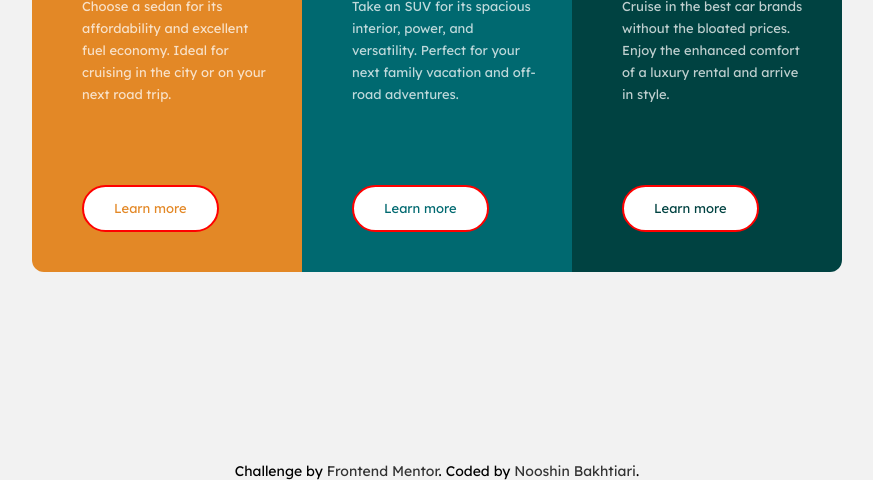
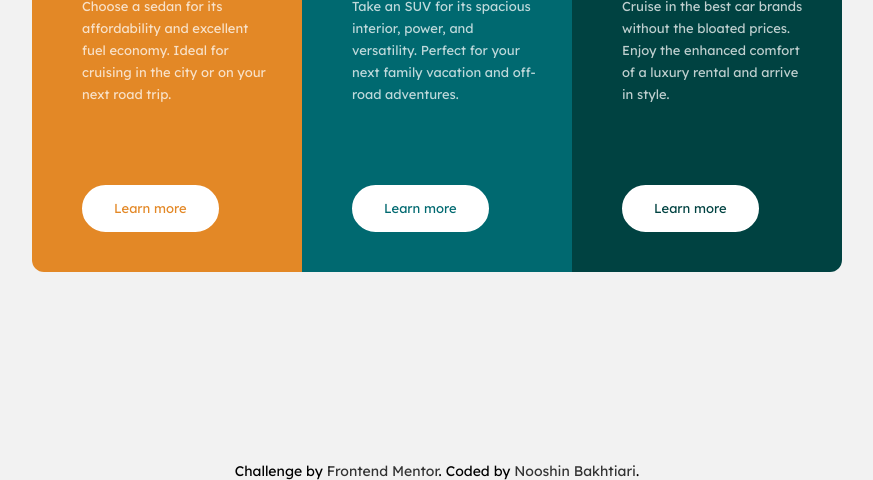
Before and after one commit to itsnooshin/preview-card-component, a plain HTML site: page index.html in a window 1280 px wide. Shown: the part 346-826 px from the top of the page, without its empty margins (203-1076 px from the left). Drawn offline with Linux system fonts and the light colour scheme.

Commit message:
fix a border color for button

```diff
--- a/CSS/styles.css
+++ b/CSS/styles.css
@@ -121,7 +121,7 @@ p{
     font-size: 1.3rem;
     font-weight: 500;
     transition:  1s;
-    border: 2px solid red;
+    border: 2px solid #fff;
 
 
 }
```
